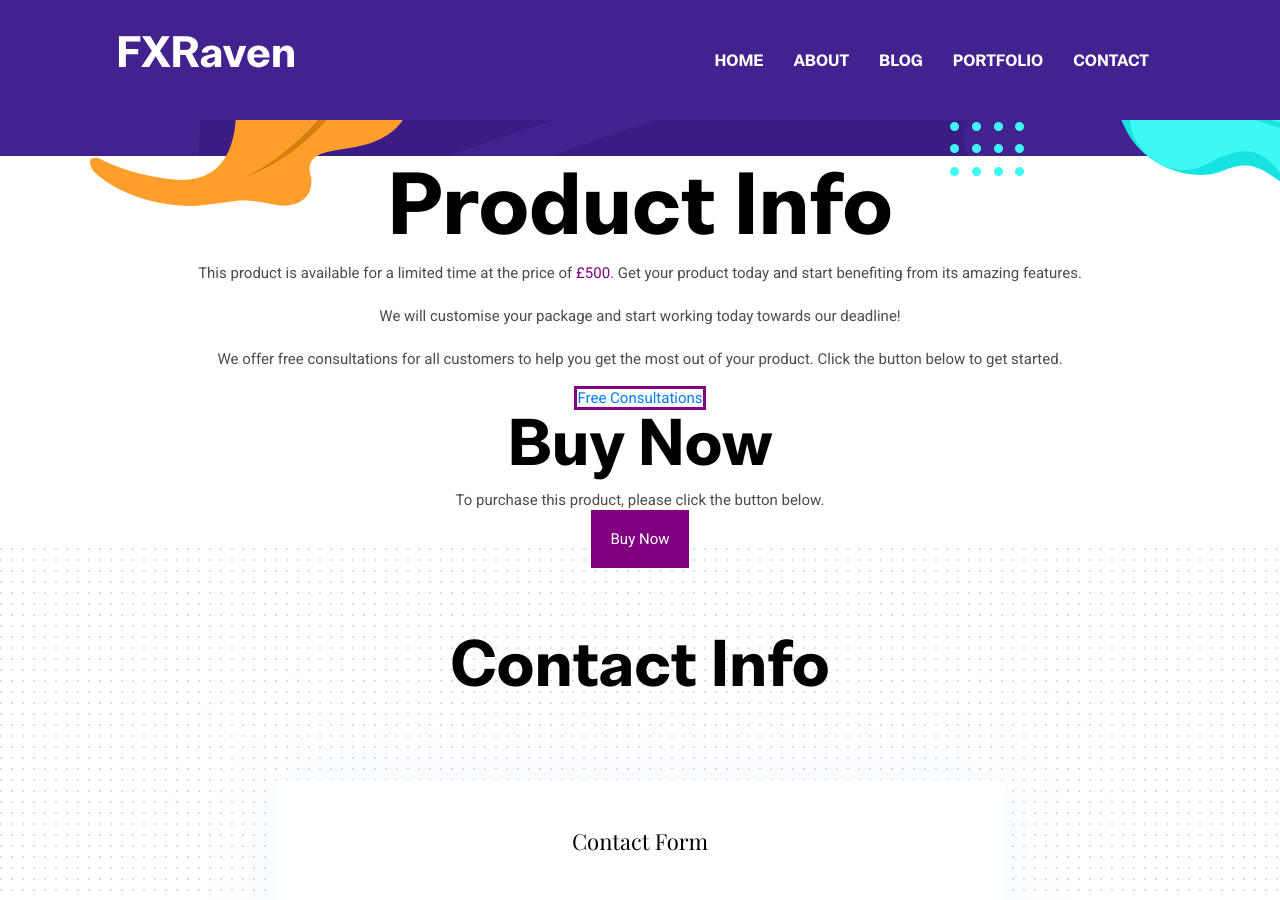
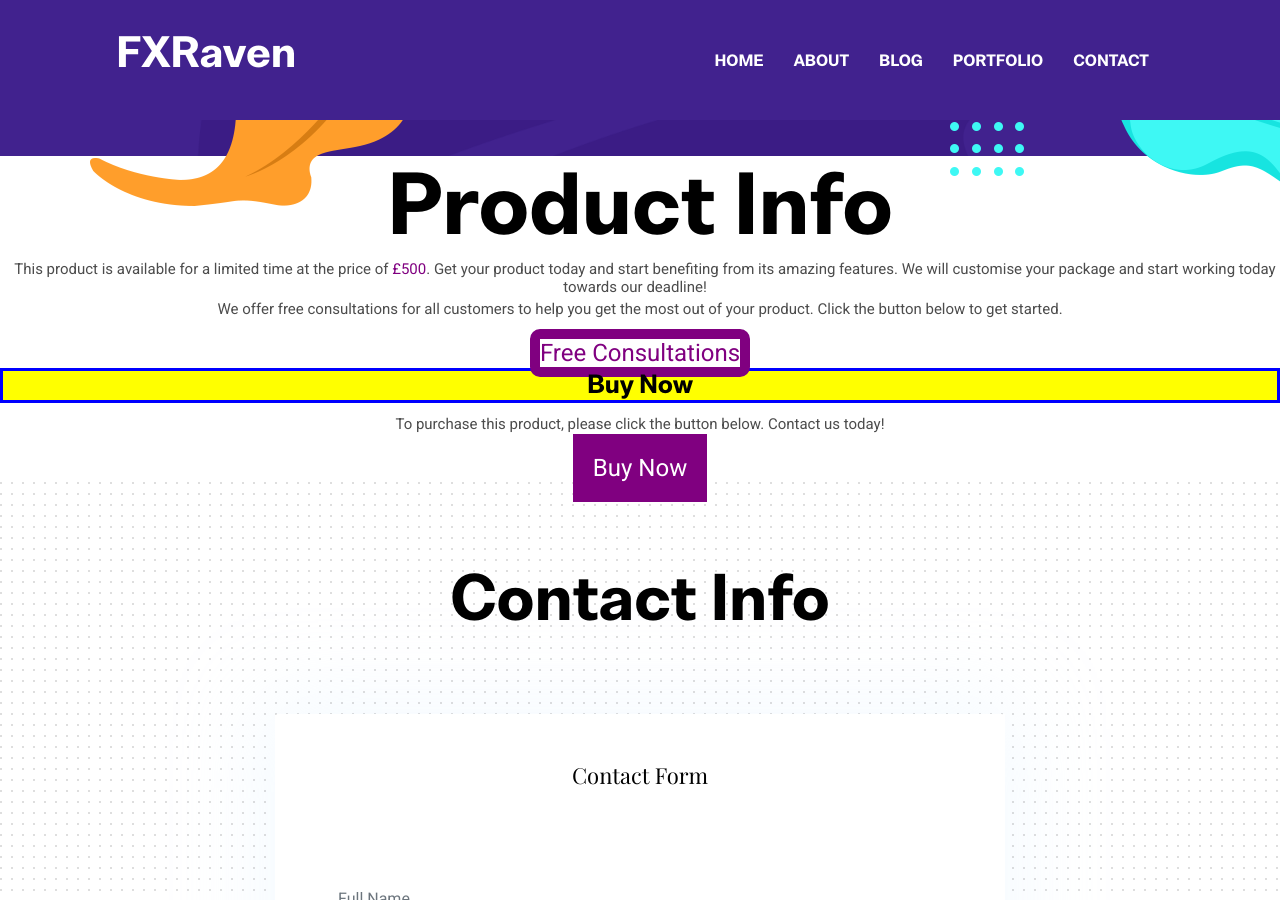
Before and after one commit to Vision-Live/FXRaven, a Jekyll site: the page built from _pages/marketing-plan.html, in a window 1280 px wide and 900 px high, scrolled down 444 px. Built offline with Jekyll 4.4.1, drawn with Linux system fonts in a browser that asks for light colours; some web fonts are replaced.

Commit message:
Update marketing-plan.html

```diff
--- a/_pages/marketing-plan.html
+++ b/_pages/marketing-plan.html
@@ -7,18 +7,16 @@ title: Multi-Media Marketing Plan
 </head>
 <div class="text-center">
 <h1>Product Info</h1>
-
-<p>This product is available for a limited time at the price of <span style="color:purple;">£500</span>. Get your product today and start benefiting from its amazing features.</p>
-  <p>We will customise your package and start working today towards our deadline!</p>
+<span style="padding: 5px 10px;">This product is available for a limited time at the price of <span style="color:purple;">£500</span>. Get your product today and start benefiting from its amazing features. We will customise your package and start working today towards our deadline!</span>
 
 <p>We offer free consultations for all customers to help you get the most out of your product. Click the button below to get started.</p>
 
-<a href="consultation.html" style="border:3px solid purple; width:50%;">Free Consultations</a>
+<a href="consultation.html" style="font-size: 24px; color: purple; border:10px solid purple; width:50%; border-radius: 10px;">Free Consultations</a>
 
-<h2>Buy Now</h2>
+<h2 style="font-size: 24px; background-color: yellow; border: 3px solid blue;">Buy Now</h2>
 
-<p>To purchase this product, please click the button below.</p>
+<p>To purchase this product, please click the button below. Contact us today!</p>
 
-<a href="purchase.html" style="background-color:purple; color:white; padding:20px;">Buy Now</a>
+<a href="purchase.html" style="font-size: 24px; background-color:purple; color:white; padding:20px; margin-bottom: 50px;">Buy Now</a>
 
 </div>
```
